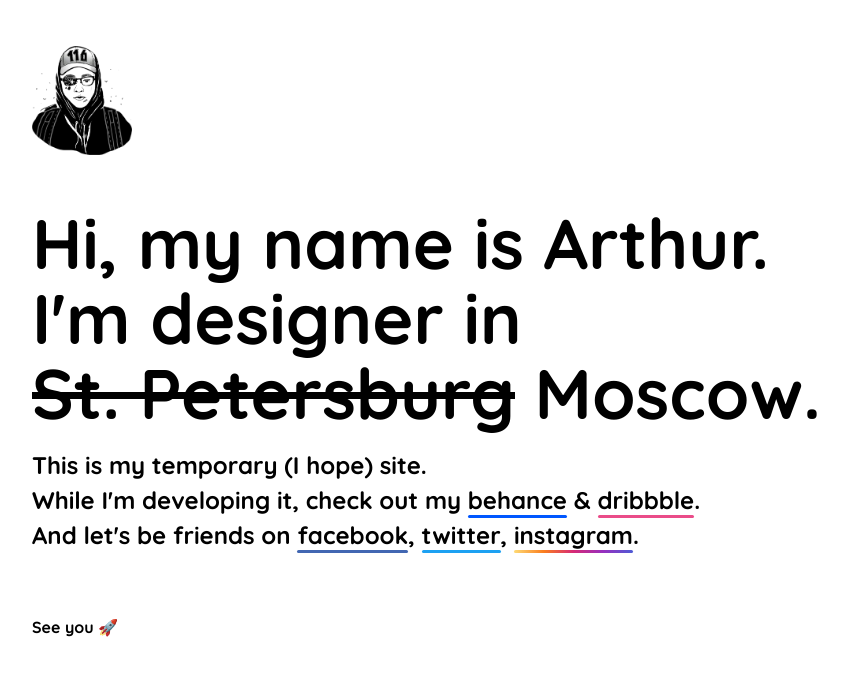
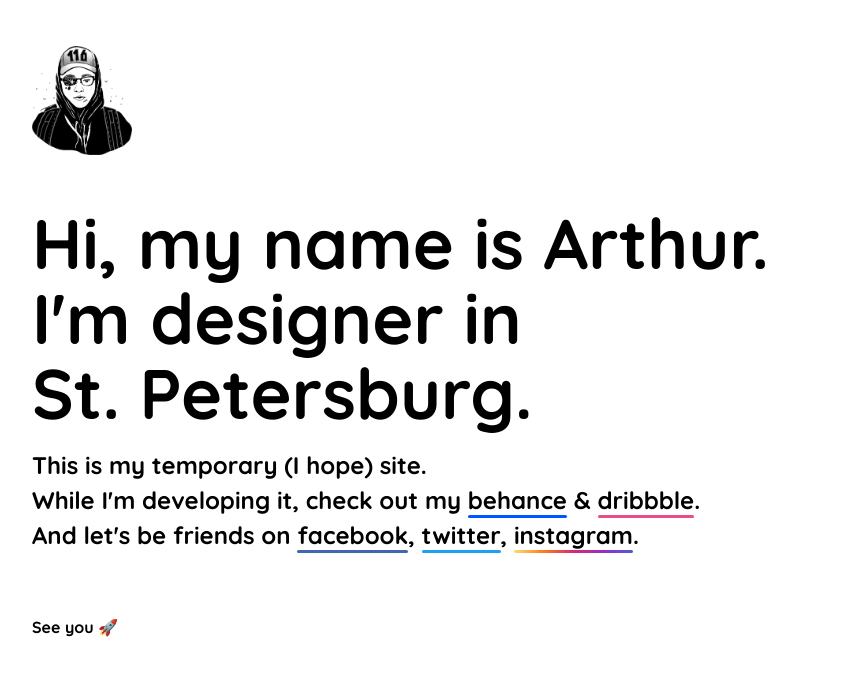
Before and after one commit to arthur-km/mysite, a plain HTML site: page index.html in a window 1280 px wide. Shown: the whole page, without its empty margins (104-952 px from the left). Drawn offline with Linux system fonts and the light colour scheme.

Commit message:
Update index.html

```diff
--- a/index.html
+++ b/index.html
@@ -16,7 +16,7 @@
 <body>
 	<img class="user-pic" src="img/user pic.png" alt="userpic">
 	<h1>
-		Hi, my name is Arthur. <br> I'm designer in <s>St.&nbsp;Petersburg</s> Moscow.
+		Hi, my name is Arthur. <br> I'm designer in St.&nbsp;Petersburg.
 	</h1>
 	<p class="main">This is my temporary (I&nbsp;hope) site.
 <br>While I'm developing it, check out my
```
